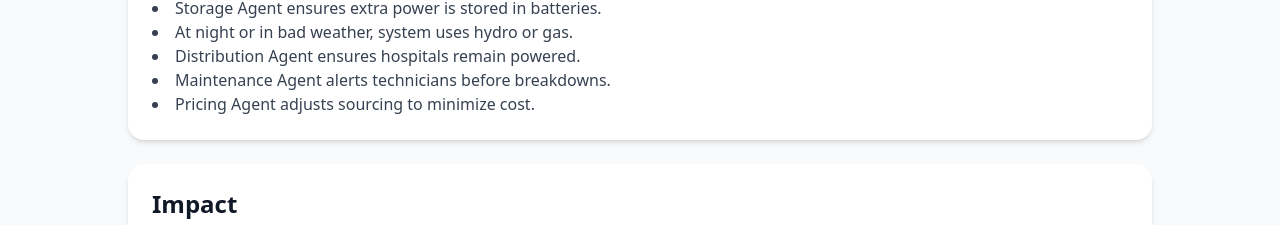
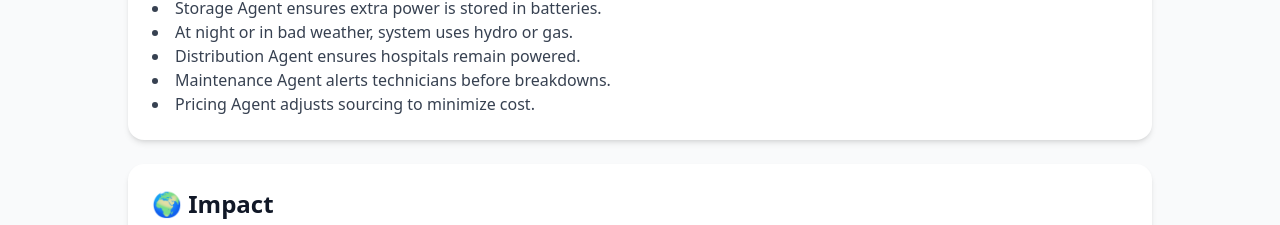
Before and after one commit to ankita-cha/team_alpha-ibm_sustainable_energy, a plain HTML site: page about.html in a window 1280 px wide. Shown: the part 1290-1515 px from the top of the page. Drawn offline with nearby package versions, Linux system fonts and the light colour scheme.

Commit message:
about.html

```diff
--- a/about.html
+++ b/about.html
@@ -99,9 +99,9 @@
     </ul>
   </section>
 
-  <!-- 🌍 Impact -->
+  <!-- Impact -->
   <section class="container mx-auto max-w-5xl p-6 bg-white rounded-2xl shadow-md mb-6">
-    <h2 class="text-2xl font-semibold text-gray-900 mb-2">Impact</h2>
+    <h2 class="text-2xl font-semibold text-gray-900 mb-2">🌍 Impact</h2>
     <ul class="list-disc list-inside text-gray-700">
       <li>Improved energy access and reliability</li>
       <li>Reduced bills and operational costs</li>
```
